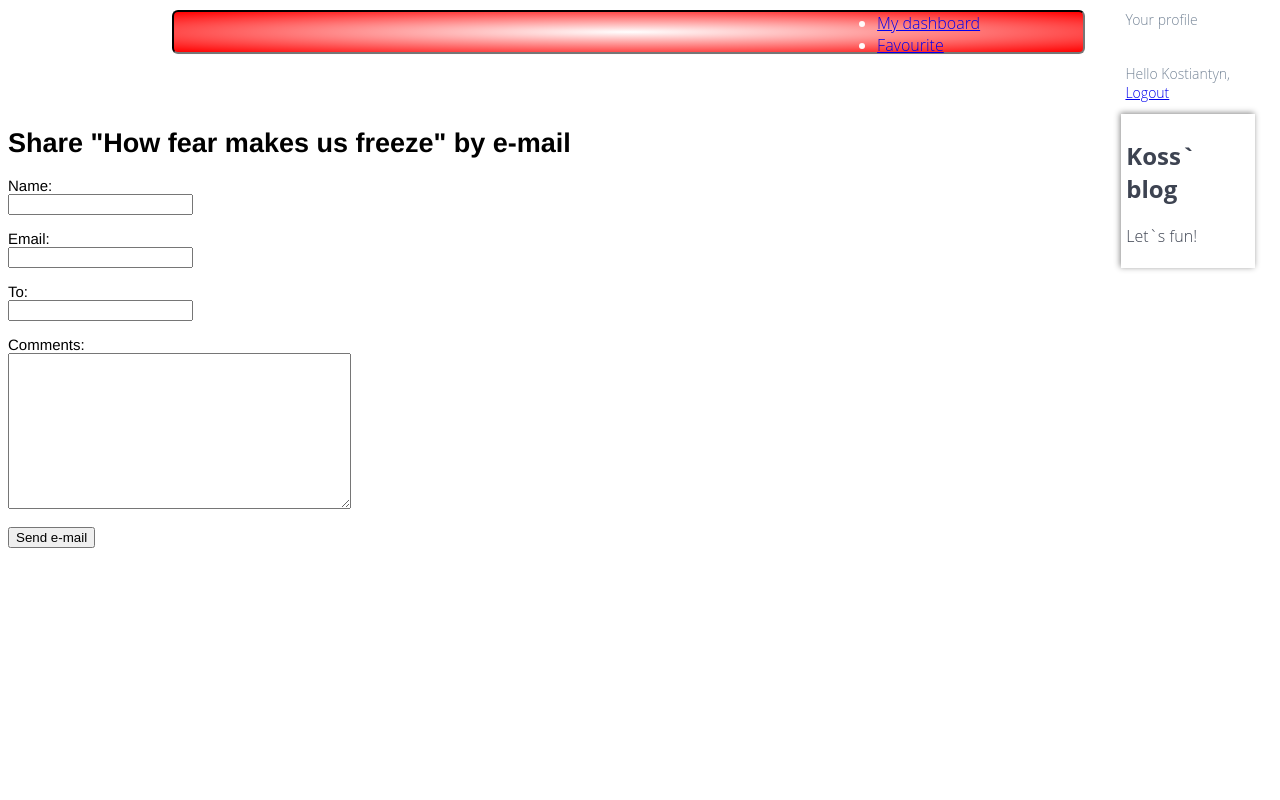
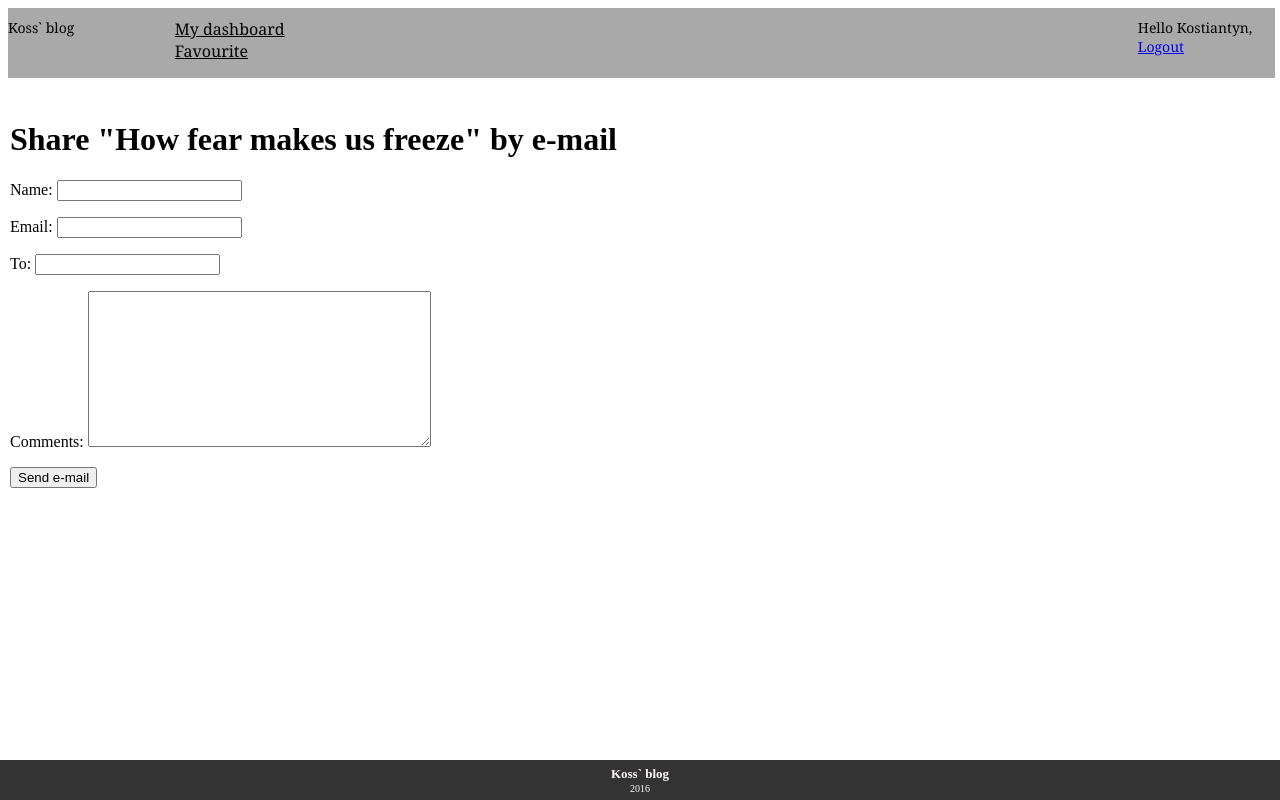
Before and after one commit to Nivelyr/my_blog, a Django app: page /blog/5/share/ in a window 1280 px wide. Run offline with Django 3.2, Linux system fonts and the light colour scheme; a user stored in the database is signed in; data comes from the database, SQL or seed files in the repository; both versions use the stored data as it was after the commit.

Commit message:
css remarks_1

```diff
--- /dev/null
+++ b/blog/static/blog/st.css
@@ -0,0 +1,60 @@
+body {
+    width: 99%;
+}
+#header {
+    background-color: darkgray;
+    font-family: Cambria, Cochin, Georgia, Times, Times New Roman, serif;
+    left: 0px;
+    top: 0px;
+    height:70px;
+}
+.logo {
+    float: left;
+    width: 10%;
+    height: 70px;
+    margin: 10px 0 0 0;
+    font-size: 14px;
+}
+.menu {
+    float: left;
+    width: 76%;
+    list-style: none;
+    margin: 10px 0 0 0;
+}
+.menu a {
+    font-size: 16px;
+    color: black;
+}
+.menu a:hover {
+    font-size: 18px;
+    color: blue;
+}
+.user {
+    float: left;
+    width: 10%;
+    height: 70px;
+    margin: 10px 0 0 0;
+    font-size: 14px;
+}
+#content {
+    position:fixed;
+    left: 10px;
+    top: 100px;
+    width: 66%;
+}
+#footer {
+   position:fixed;
+   left:0px;
+   bottom:0px;
+   height:40px;
+   width:100%;
+   background:#333;
+   font-size: 10px;
+   text-align: center;
+   color: snow;
+   line-height: 0.4;
+}
+#footer h2 {
+    font-size: 13px;
+
+}
--- a/blog/templates/blog/base.html
+++ b/blog/templates/blog/base.html
@@ -3,12 +3,12 @@
 <html>
 <head>
     <title>{% block title %}{% endblock %}</title>
-    <link rel="stylesheet" type="text/css" href="{% static 'blog/style.css' %}" />
+    <link rel="stylesheet" type="text/css" href="{% static 'blog/st.css' %}" />
 </head>
 <body>
     <div id="content">{% block content %}{% endblock %}</div>
     <div id="header">
-        <span class="logo">Your profile</span>
+        <span class="logo">Koss` blog</span>
         {% if request.user.is_authenticated %}
             <ul class="menu">
                 <li {% if section == "dashboard" %}class="selected"{% endif %}>
@@ -38,9 +38,9 @@
         </form>
     </div>
     -->
-    <div id="sidebar">
+    <div id="footer">
         <h2>Koss` blog</h2>
-            <p>Let`s fun!</p>
+            <p>2016</p>
     </div>
 </body>
 </html>
```
Also changed, not shown: db.sqlite3.
